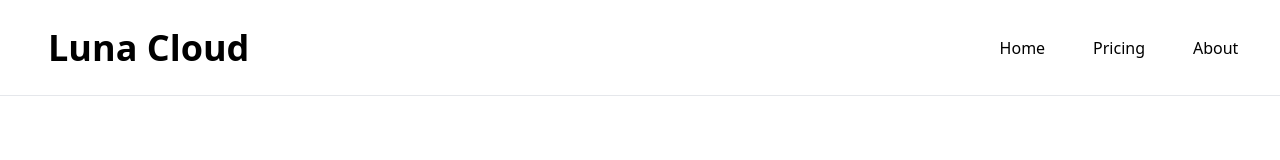
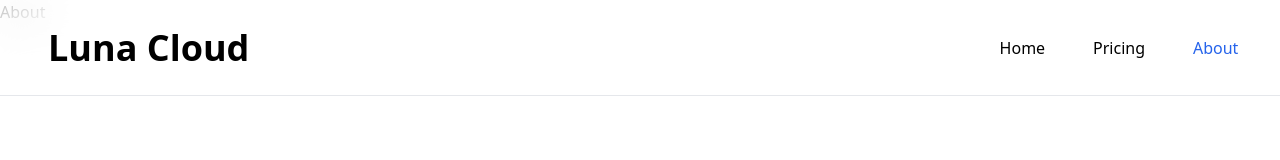
Before and after one commit to AnthonySaliba787/luna-cloud, a React (Vite) app: page /#/about in a window 1280 px wide. Shown: the top 160 px of the page. Built offline with nearby package versions, Linux system fonts and the light colour scheme.

Commit message:
Implement the rest of react router

```diff
--- a/src/App.jsx
+++ b/src/App.jsx
@@ -1,6 +1,9 @@
 import { HashRouter, Route, Routes } from "react-router-dom";
 import Home from "./components/Home";
 import Nav from "./components/Nav";
+import Pricing from "./components/Pricing";
+import About from "./components/About";
+import NoPage from "./components/NoPage";
 
 function App() {
   return (
@@ -9,6 +12,9 @@ function App() {
         <Nav />
         <Routes>
           <Route exact path="/" element={<Home />} />
+          <Route exact path="/pricing" element={<Pricing />} />
+          <Route exact path="/about" element={<About />} />
+          <Route path="*" element={<NoPage />} />
         </Routes>
       </HashRouter>
     </>
--- /dev/null
+++ b/src/components/About.jsx
@@ -0,0 +1,11 @@
+function About() {
+  return (
+    <>
+      <div>
+        <h1>About</h1>
+      </div>
+    </>
+  );
+}
+
+export default About;
--- a/src/components/Nav.jsx
+++ b/src/components/Nav.jsx
@@ -16,10 +16,20 @@ function Nav() {
           >
             <button className="nav-button">Home</button>
           </NavLink>
-          <NavLink>
+          <NavLink
+            to={"/pricing"}
+            className={({ isActive }) =>
+              isActive ? "text-blue-600 font-bold" : ""
+            }
+          >
             <button className="nav-button">Pricing</button>
           </NavLink>
-          <NavLink>
+          <NavLink
+            to={"/about"}
+            className={({ isActive }) =>
+              isActive ? "text-blue-600 font-bold" : ""
+            }
+          >
             <button className="nav-button">About</button>
           </NavLink>
         </div>
--- /dev/null
+++ b/src/components/NoPage.jsx
@@ -0,0 +1,11 @@
+function NoPage() {
+  return (
+    <>
+      <div>
+        <h1>Error 404 - Page Not Found</h1>
+      </div>
+    </>
+  );
+}
+
+export default NoPage;
--- /dev/null
+++ b/src/components/Pricing.jsx
@@ -0,0 +1,11 @@
+function Pricing() {
+  return (
+    <>
+      <div>
+        <h1>Pricing</h1>
+      </div>
+    </>
+  );
+}
+
+export default Pricing;
```
